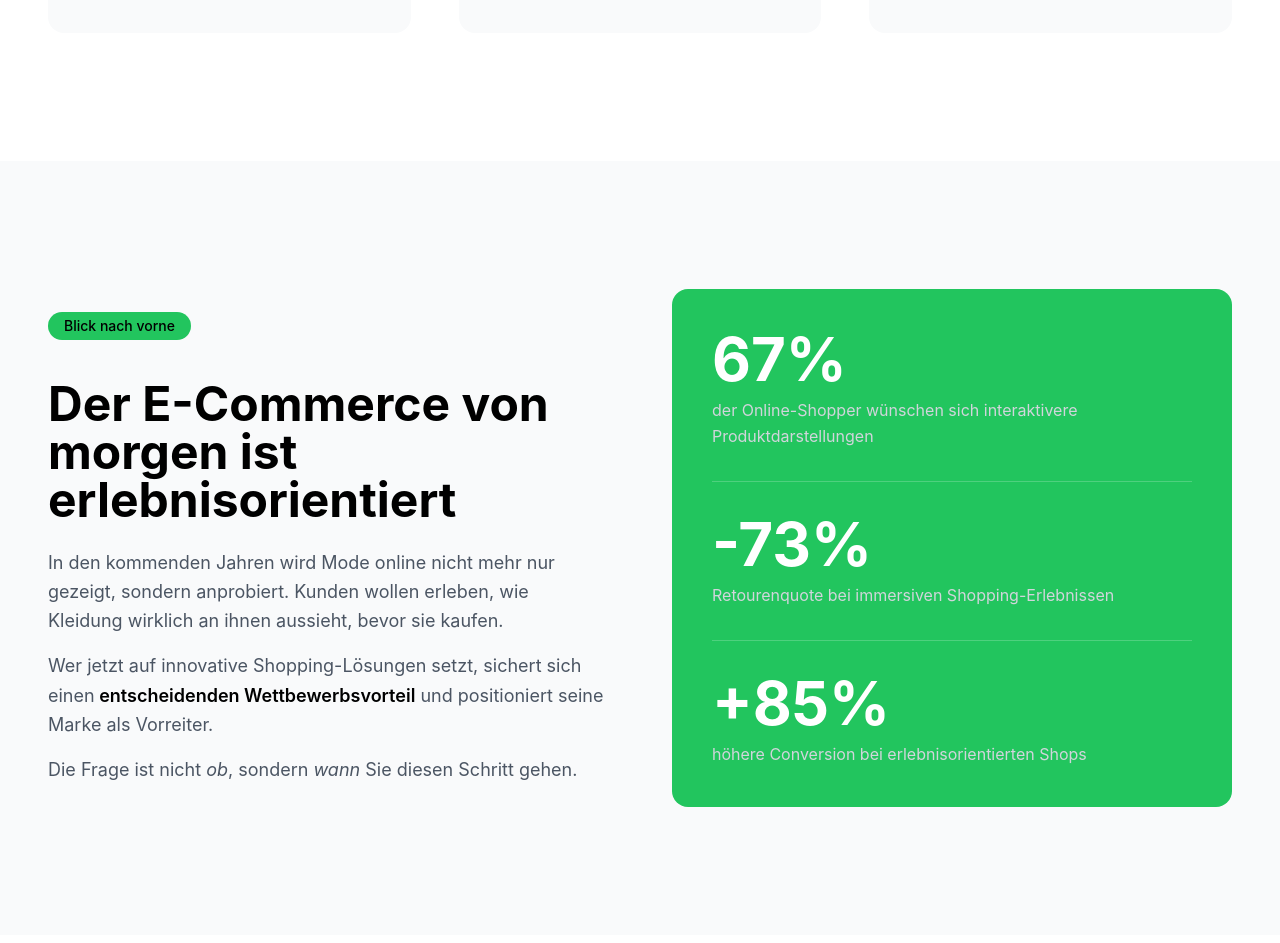
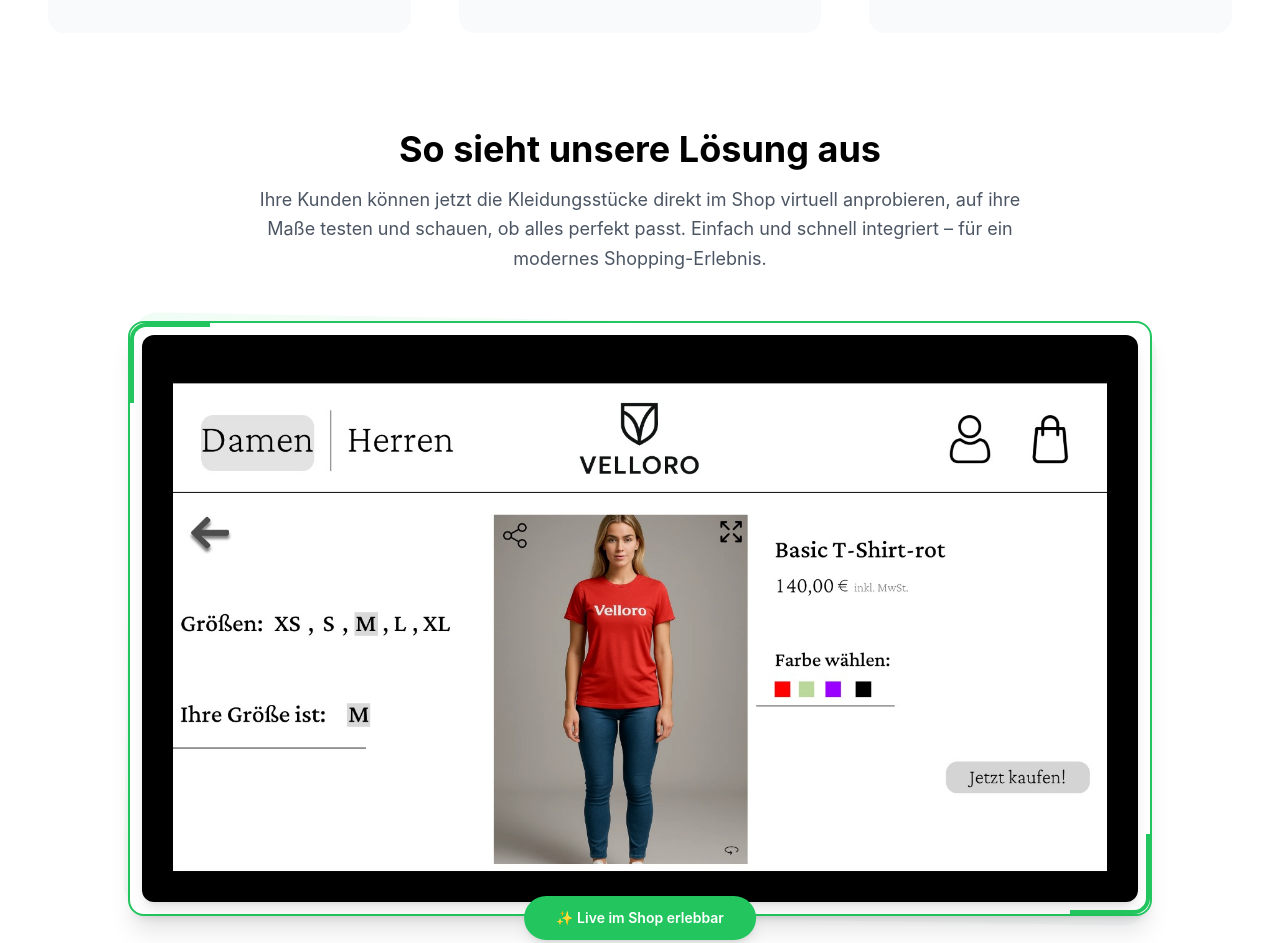
Before and after one commit to Ilo37/ilo-ai, a React (Create React App) app: page /campaign/innovation in a window 1280 px wide. Shown: the part 2109-3052 px from the top of the page. Built offline with nearby package versions, Linux system fonts and the light colour scheme.

Commit message:
Update: Logo, Email, Website und Mockup-Bild hinzugefÃ¼gt

```diff
--- a/src/campaigns/innovation/ImprintPage.jsx
+++ b/src/campaigns/innovation/ImprintPage.jsx
@@ -25,8 +25,8 @@
               </p>
               <p>
                 Website:{' '}
-                <a href="https://fysion.de" target="_blank" rel="noopener noreferrer" className="text-black underline hover:text-gray-700">
-                  https://fysion.de
+                <a href="https://www.ilo-ai.de" target="_blank" rel="noopener noreferrer" className="text-black underline hover:text-gray-700">
+                  www.ilo-ai.de
                 </a>
               </p>
             </div>
--- a/src/campaigns/innovation/components/SolutionSection.jsx
+++ b/src/campaigns/innovation/components/SolutionSection.jsx
@@ -66,6 +66,43 @@
             </div>
           ))}
         </div>
+
+        {/* Mockup-Präsentation */}
+        <div className="mt-24">
+          <div className="text-center max-w-3xl mx-auto mb-12">
+            <h3 className="text-3xl lg:text-4xl font-bold text-black mb-4">
+              So sieht unsere Lösung aus
+            </h3>
+            <p className="text-lg text-gray-600 leading-relaxed">
+              Ihre Kunden können jetzt die Kleidungsstücke direkt im Shop virtuell anprobieren,
+              auf ihre Maße testen und schauen, ob alles perfekt passt. Einfach und schnell integriert –
+              für ein modernes Shopping-Erlebnis.
+            </p>
+          </div>
+
+          <div className="relative max-w-5xl mx-auto">
+            {/* Decorative Background */}
+            <div className="absolute inset-0 bg-gradient-to-br from-green-50 to-gray-50 rounded-3xl transform rotate-1"></div>
+
+            {/* Main Image Container */}
+            <div className="relative bg-white rounded-2xl p-3 shadow-xl border-2 border-green-500">
+              <img
+                src="/Beispiel Bild Mockup.jpg"
+                alt="Ilo Virtual Try-On Mockup"
+                className="w-full h-auto rounded-xl shadow-lg"
+              />
+
+              {/* Subtle Green Accent Corners */}
+              <div className="absolute top-0 left-0 w-20 h-20 border-t-4 border-l-4 border-green-500 rounded-tl-2xl"></div>
+              <div className="absolute bottom-0 right-0 w-20 h-20 border-b-4 border-r-4 border-green-500 rounded-br-2xl"></div>
+            </div>
+
+            {/* Floating Badge */}
+            <div className="absolute -bottom-6 left-1/2 transform -translate-x-1/2 bg-green-500 text-white px-8 py-3 rounded-full shadow-lg font-semibold text-sm">
+              ✨ Live im Shop erlebbar
+            </div>
+          </div>
+        </div>
       </div>
     </section>
   );
```
Also changed, not shown: public/Beispiel Bild Mockup.jpg (added).
